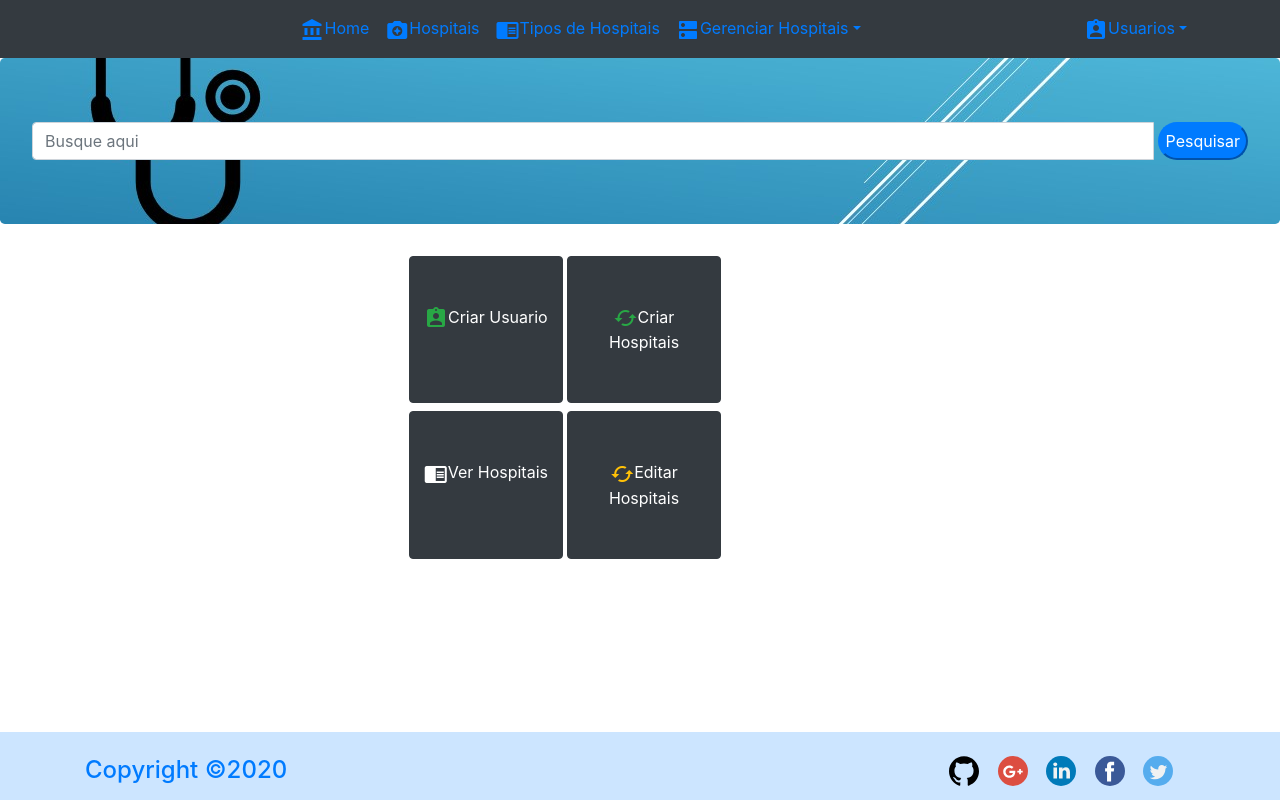
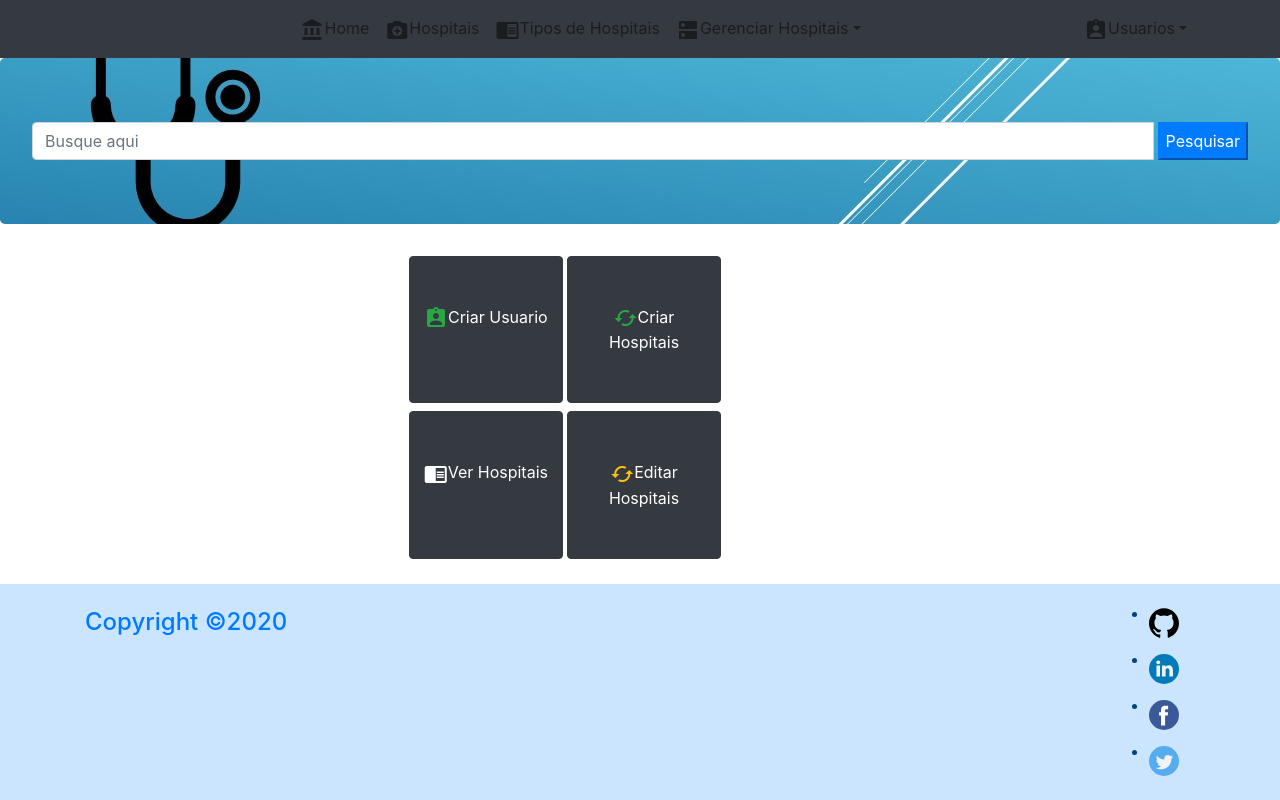
Before and after one commit to Geovanes1/CursoPW, a Django app: page /index/ in a window 1280 px wide. Run offline with Django 3.2, Linux system fonts and the light colour scheme; some libraries are stand-ins or nearby versions.

Commit message:
ALteracao

```diff
--- a/static/css/estilo.css
+++ b/static/css/estilo.css
@@ -4,7 +4,7 @@
 	background-position: center;
 } */
 
-.navbar-light .navbar-nav .nav-link {
+/* .navbar-light .navbar-nav .nav-link {
     color: #007bff;
 }
 
@@ -27,7 +27,7 @@
 .icones li{
 	display: inline-block;
 	margin-left: 0.5rem;
-}
+} */
 
 
 /* .icones a[href='https://myaccount.google.com/']{
@@ -45,13 +45,13 @@
 	background-size: 36px 36px;
 }
  */
-.copy{
+/* .copy{
 	color: #FFFFFF;
 }
 
 .avaliado{
 	color: #FFFFFF;
-}
+} */
 
 /* .card-header{
 	background-image: url('V:/Curso FIC/hospitalar/imghosp/hospaz.jpg');
--- a/templetes/hospitais/base.html
+++ b/templetes/hospitais/base.html
@@ -147,9 +147,9 @@
 					<img src="/static/icons/githubr.svg" class="mt-3" width="30" height="30" alt="">
 				</a></li>
 
-				<li><a href="https://myaccount.google.com/">
+				<!-- <li><a href="https://myaccount.google.com/">
 					<img src="/static/icons/googleplus.svg" class="mt-3" width="30" height="30" alt="">
-				</a></li>
+				</a></li> -->
 
 				<li><a href="https://br.linkedin.com/">
 					<img src="/static/icons/linkedin.svg" class="mt-3" width="30" height="30" alt="">
```
Also changed, not shown: static/icons/googleplus.svg (deleted), 1 other file.
